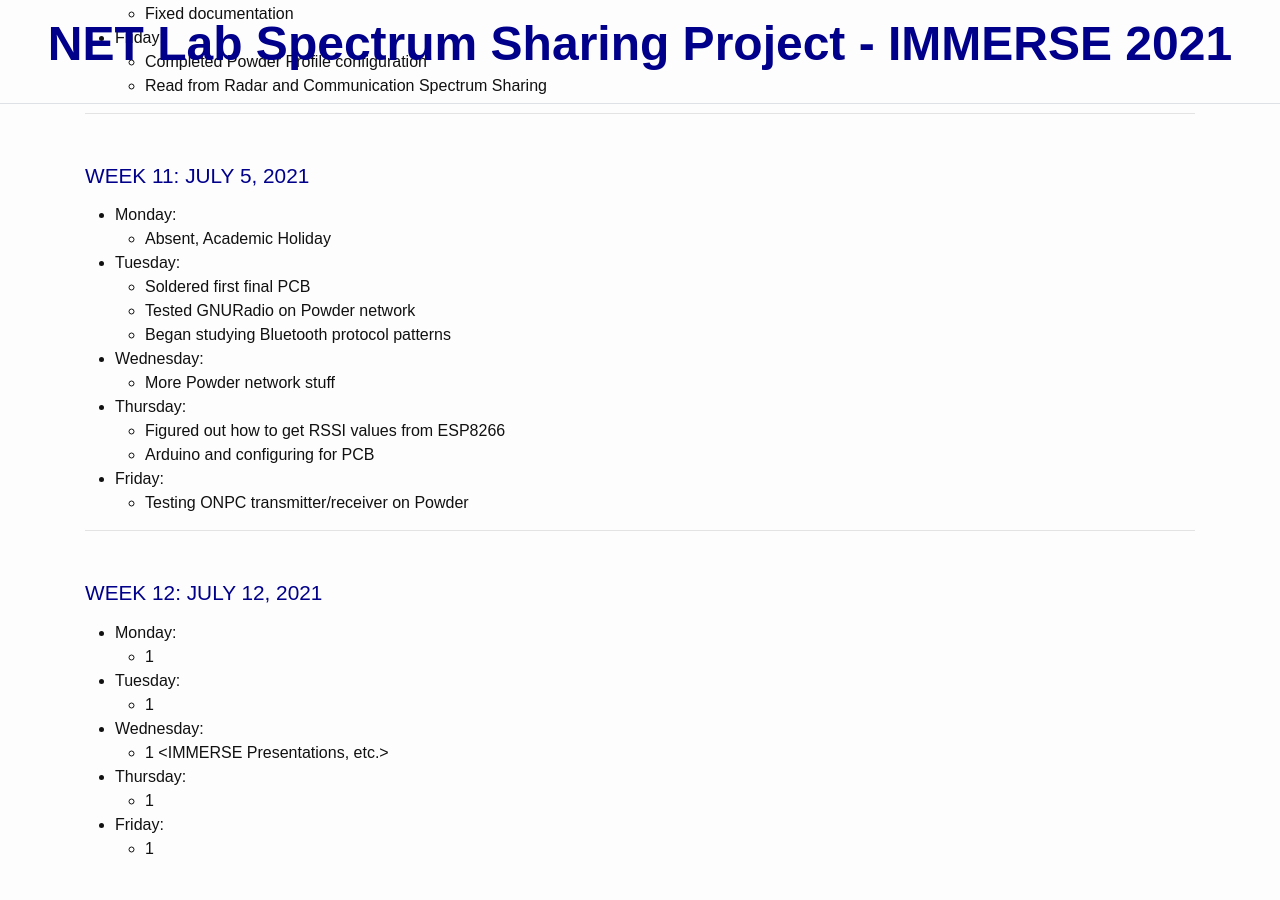
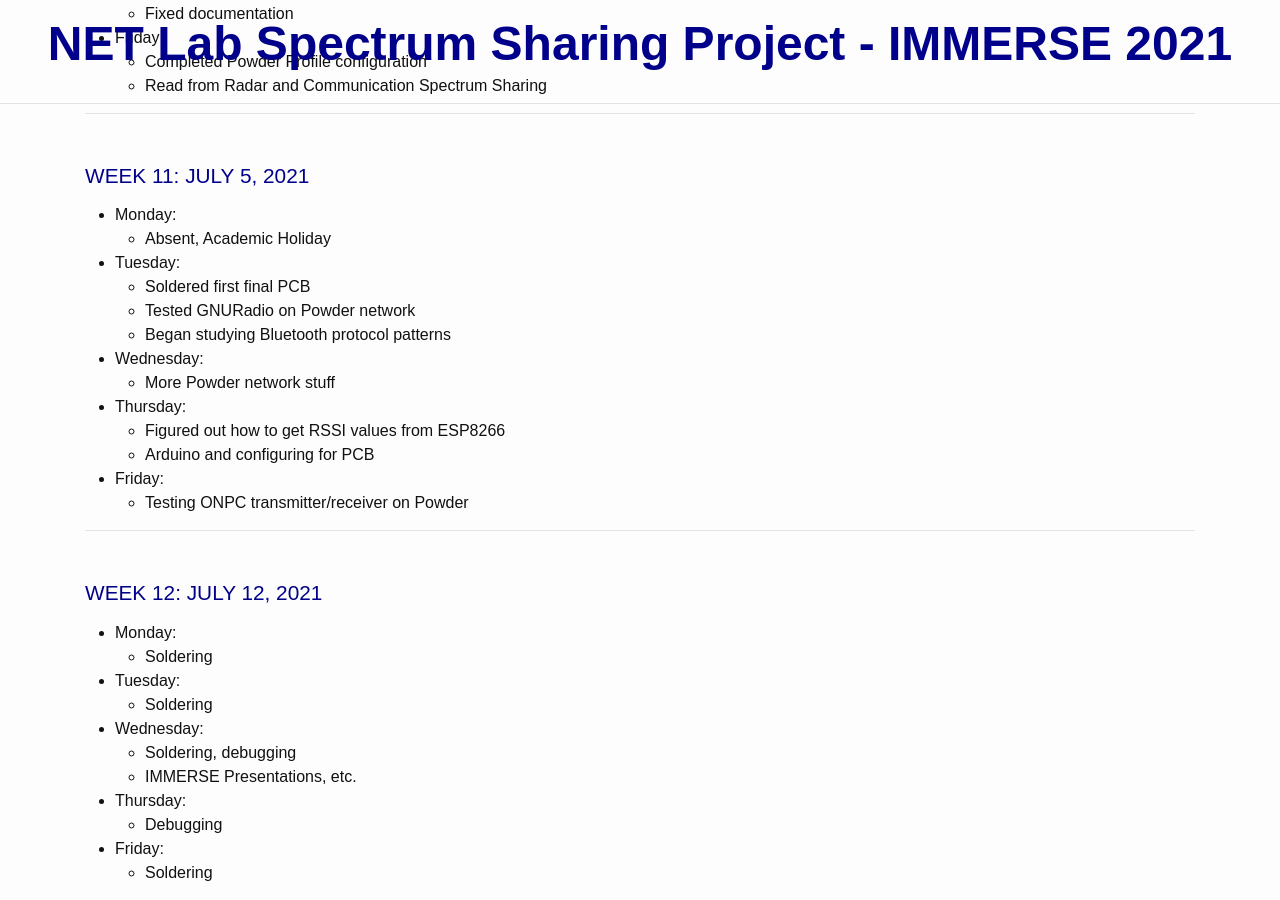
Before and after one commit to squid256/immerse_site, a Jekyll site: the page built from _pages/log.md, in a window 1280 px wide and 900 px high, scrolled down 5174 px. Built offline with Jekyll 4.4.1, drawn with Linux system fonts in a browser that asks for light colours; before the commit the page ends 6050 px from its top, so only the background shows below that.

Commit message:
Half-hearted log update

```diff
--- a/_pages/log.md
+++ b/_pages/log.md
@@ -232,12 +232,13 @@ title: IMMERSE Log
 ### Week 12: July 12, 2021
 
 * **Monday**:
-    * 1 <soldering party>
+    * Soldering
 * **Tuesday**:
-    * 1
+    * Soldering
 * **Wednesday**:
-    * 1 <IMMERSE Presentations, etc.>
+    * Soldering, debugging
+    * IMMERSE Presentations, etc.
 * **Thursday**:
-    * 1
+    * Debugging
 * **Friday**:
-    * 1
+    * Soldering
```
